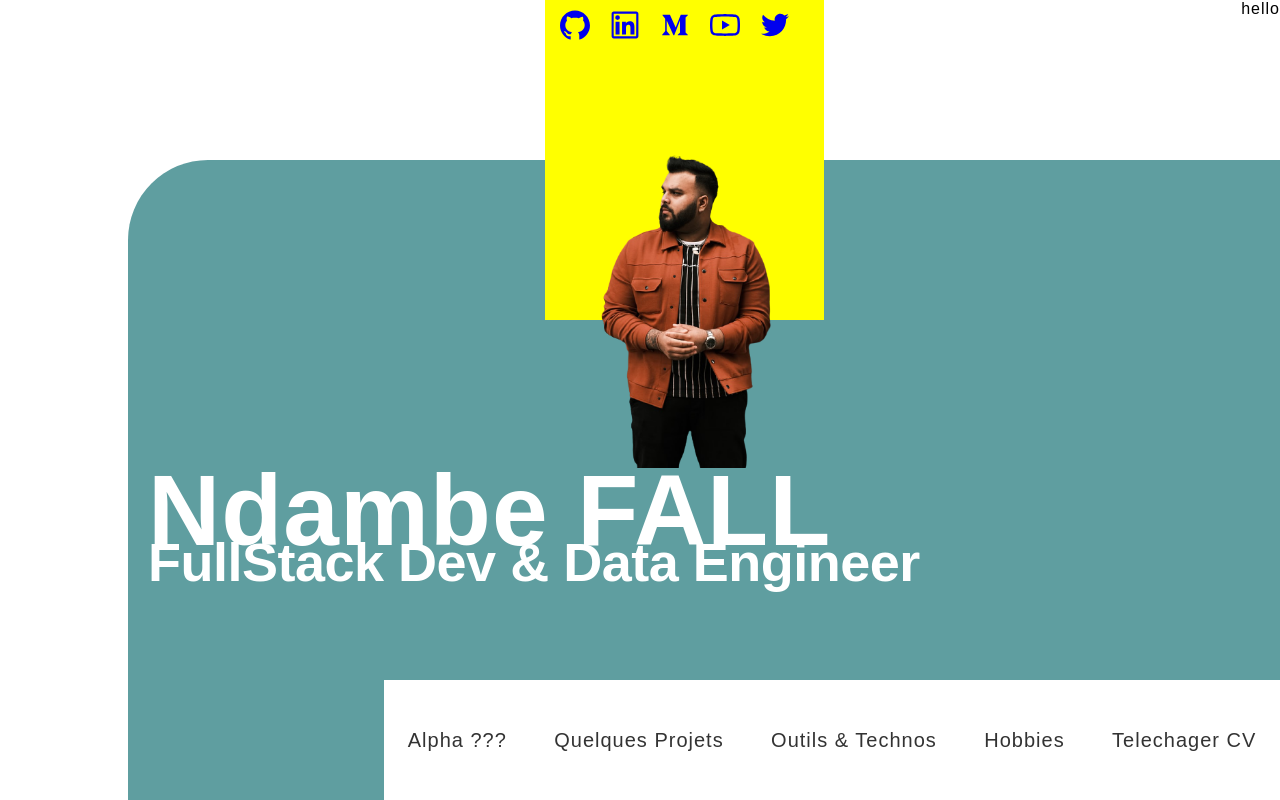
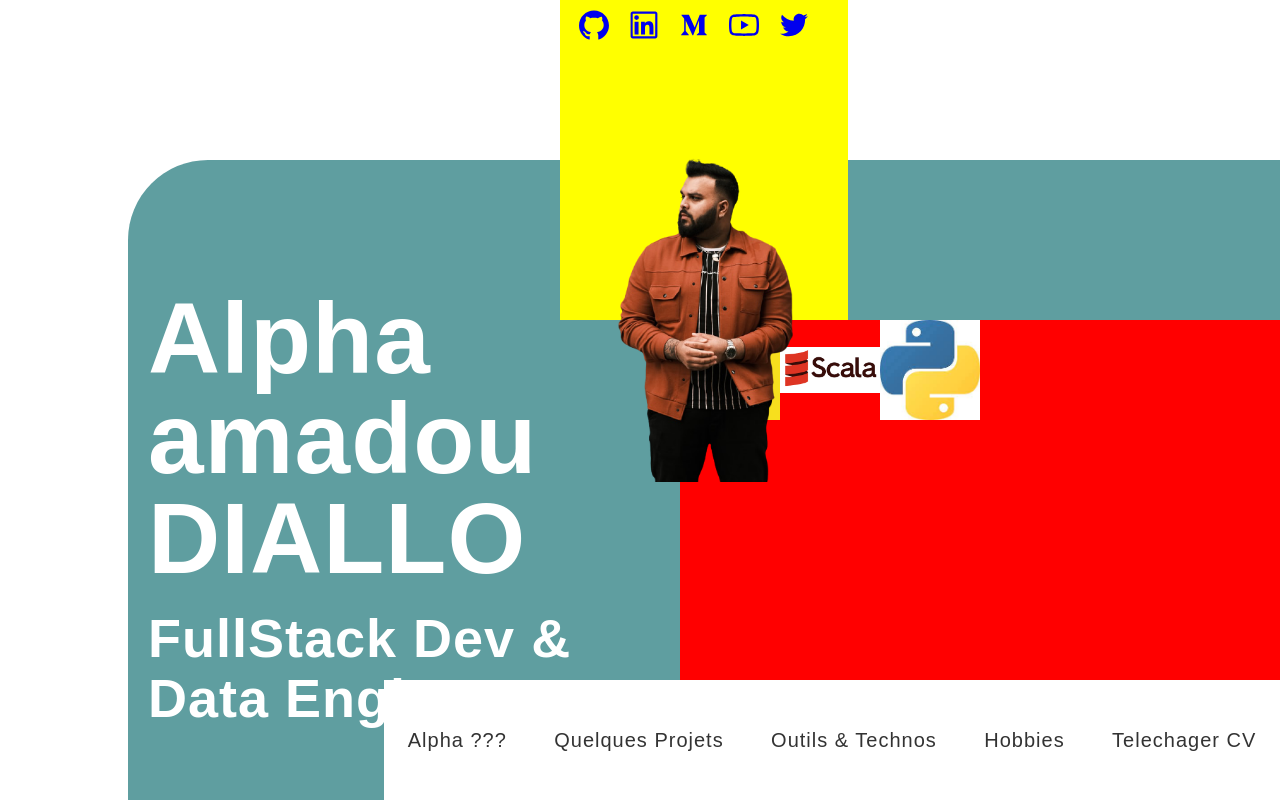
Before and after one commit to alphacpc/portfolio, a React (Create React App) app: page / in a window 1280 px wide. Shown: the top 800 px of the page. Built offline with nearby package versions, Linux system fonts and the light colour scheme.

Commit message:
Updated project

```diff
--- a/src/assets/css/head.css
+++ b/src/assets/css/head.css
@@ -21,19 +21,23 @@
 .Description> div{
     display: block;
     position: relative;
-    top: 50%;
+    top: 20%;
     padding-left: 20px;
+    width: 500px;
 }
 .Description h2{
     color: #ffffff;
     font-family: sans-serif;
     font-size: 54px;
-    letter-spacing: -0.5px;
+    line-height: 60px;
 }
 .Description h1{
     font-family: sans-serif;
     font-size: 100px;
     color: #ffffff;
+    line-height: 100px;
+    margin-bottom: 20px;
+
 }
 
 
@@ -70,6 +74,20 @@
 
 
 
+.divLangages{
+    background-color: red;
+    height: 60vh;
+    position: absolute;
+    right: 0;
+    bottom: 0;
+    width: 600px;
+}
+
+.divLangages img{
+    width: 100px;
+    height: 100px;
+    object-fit: contain;
+}
 
 
 
--- a/src/components/Head.jsx
+++ b/src/components/Head.jsx
@@ -1,6 +1,8 @@
 import { GithubOutlined, LinkedinOutlined, MediumOutlined, YoutubeOutlined, TwitterOutlined  } from "@ant-design/icons";
 import User from './../assets/images/photo3.png';
 import './../assets/css/head.css';
+
+import { langages } from "../data"
 
 
 const HeadComponent = () => {
@@ -8,8 +10,8 @@ const HeadComponent = () => {
         <div className="HeaderContainer">
             <div className="Description">
                 <div>
-                    <h1>Ndambe FALL</h1>
-                    <h2>FullStack Dev & Data Engineer</h2>
+                    <h1>Alpha <br></br> amadou <br></br> DIALLO</h1>
+                    <h2>FullStack Dev & <br></br> Data Engineer</h2>
                 </div>
             </div>
 
@@ -28,8 +30,8 @@ const HeadComponent = () => {
                 </div>
             </div>
 
-            <div className="lang">
-                hello
+            <div className="divLangages">
+                { langages.map(lang => <img src={lang.default} alt={lang.default}/>)}
             </div>
 
             <div className="WhiteSpace">
--- a/src/data.js
+++ b/src/data.js
@@ -61,3 +61,11 @@ export const tools = [
         ]
     }
 ]
+
+
+
+export const langages = [
+    require("./assets/images/lang/js.png"),
+    require("./assets/images/lang/scala.png"),
+    require("./assets/images/lang/python.jpeg"),
+]
```
